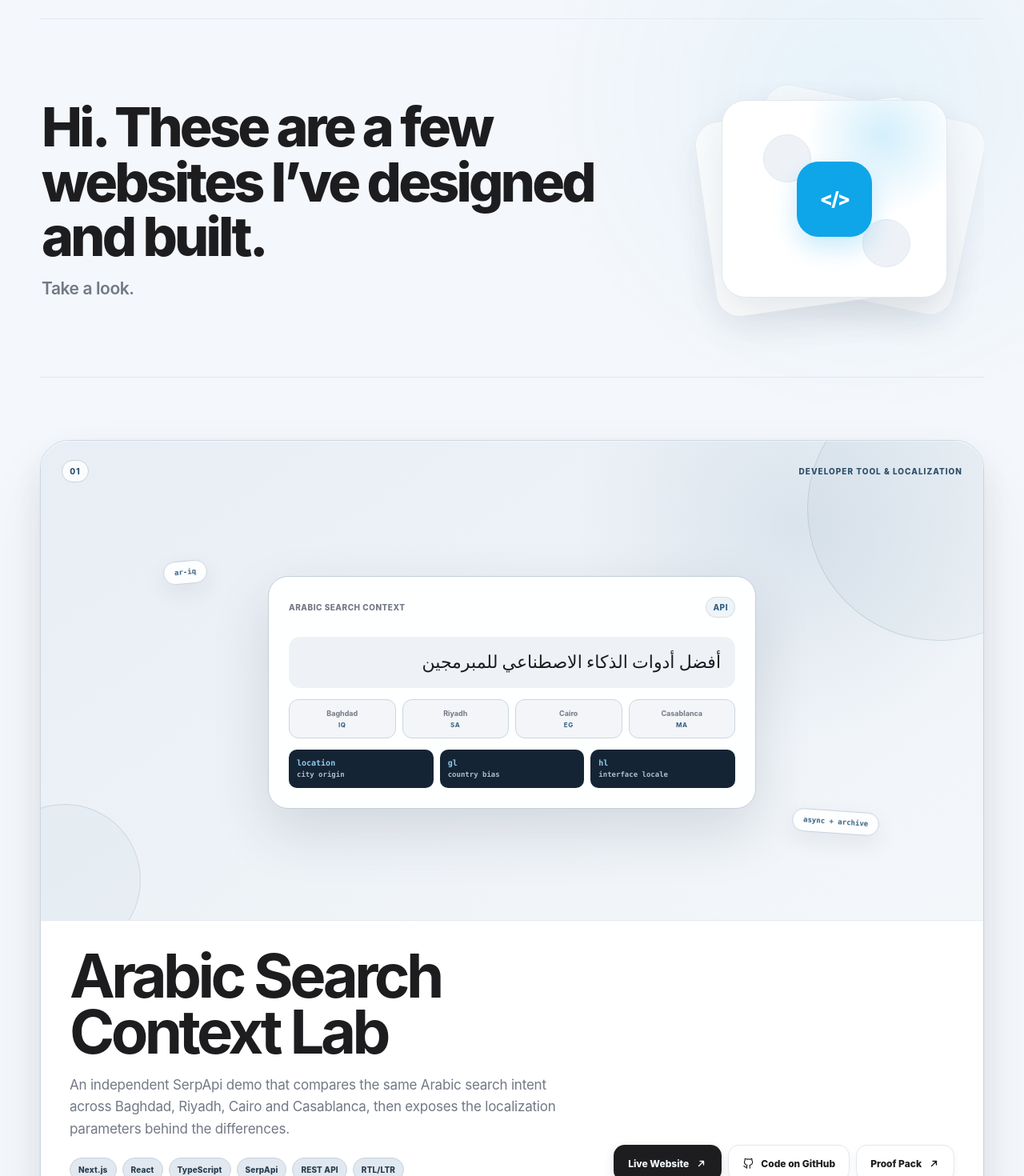
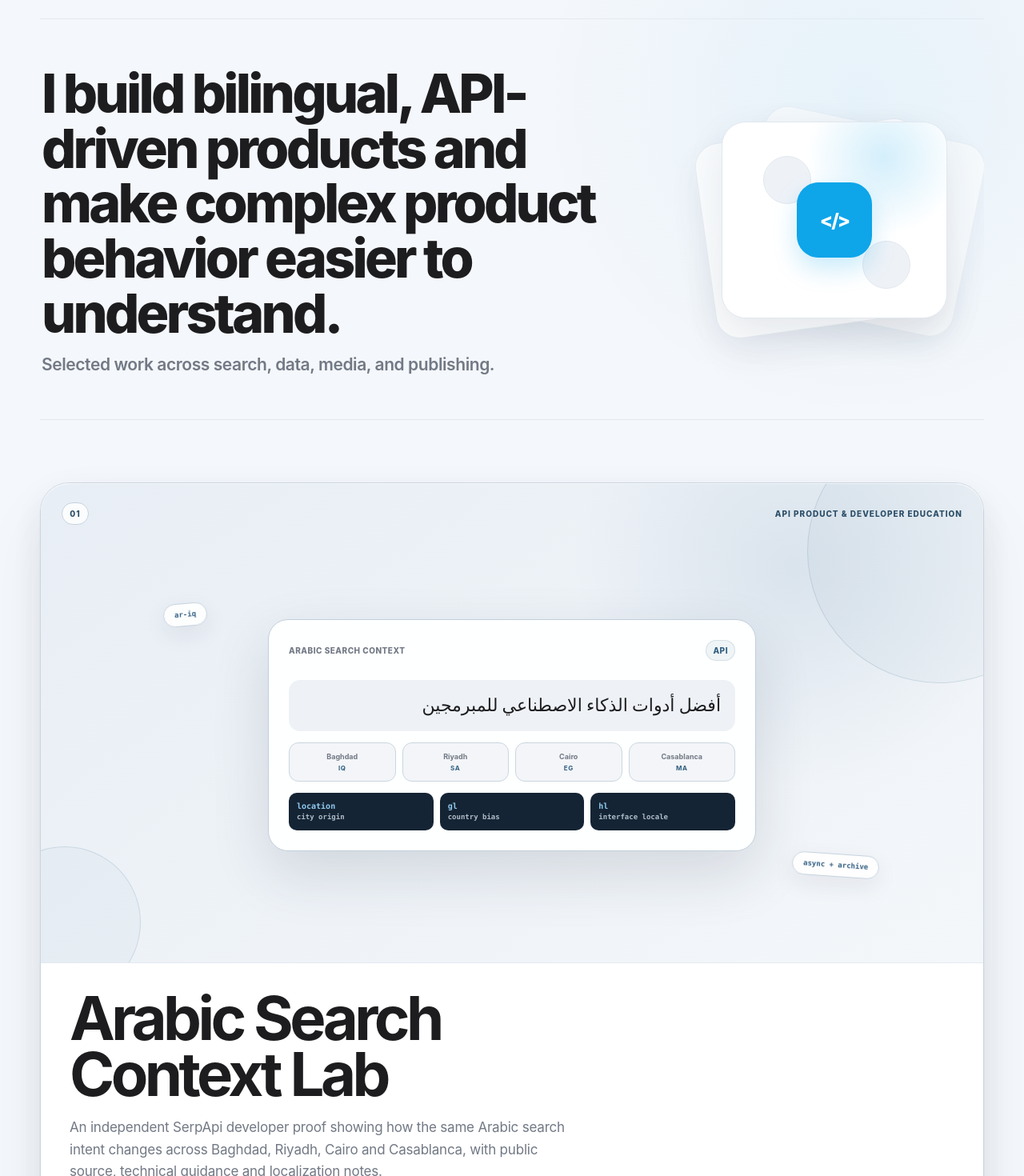
Before and after one commit to yousef-iq1/portfolio, a React (Vite) app: page / in a window 1280 px wide. Shown: the part 60-1530 px from the top of the page at 80% size. Built offline with nearby package versions, Linux system fonts and the light colour scheme.

Commit message:
Sharpen portfolio story for developer advocacy

```diff
--- a/src/App.tsx
+++ b/src/App.tsx
@@ -2,9 +2,9 @@ const projects = [
   {
     id: "serpapi",
     title: "Arabic Search Context Lab",
-    kind: "Developer tool & localization",
+    kind: "API product & developer education",
     description:
-      "An independent SerpApi demo that compares the same Arabic search intent across Baghdad, Riyadh, Cairo and Casablanca, then exposes the localization parameters behind the differences.",
+      "An independent SerpApi developer proof showing how the same Arabic search intent changes across Baghdad, Riyadh, Cairo and Casablanca, with public source, technical guidance and localization notes.",
     tech: ["Next.js", "React", "TypeScript", "SerpApi", "REST API", "RTL/LTR"],
     liveUrl: "https://arabic-search-context-lab-prod.onrender.com",
     sourceUrl: "https://github.com/yousef-iq1/arabic-search-context-lab",
@@ -197,8 +197,8 @@ export default function App() {
 
       <section className="hero" aria-labelledby="hero-title">
         <div className="hero-copy">
-          <h1 id="hero-title">Hi. These are a few websites I’ve designed and built.</h1>
-          <p>Take a look.</p>
+          <h1 id="hero-title">I build bilingual, API-driven products and make complex product behavior easier to understand.</h1>
+          <p>Selected work across search, data, media, and publishing.</p>
         </div>
         <div className="hero-mark" aria-hidden="true">
           <span className="hero-card hero-card-one" />
@@ -236,14 +236,14 @@ export default function App() {
                 <a className="project-live" href={project.liveUrl} target="_blank" rel="noreferrer">
                   Live Website <Arrow />
                 </a>
+                {project.proofUrl ? (
+                  <a className="project-code" href={project.proofUrl} target="_blank" rel="noreferrer">
+                    Proof Pack <Arrow />
+                  </a>
+                ) : null}
                 {project.sourceUrl ? (
                   <a className="project-code" href={project.sourceUrl} target="_blank" rel="noreferrer">
                     <GitHubMark /> Code on GitHub
-                  </a>
-                ) : null}
-                {project.proofUrl ? (
-                  <a className="project-code" href={project.proofUrl} target="_blank" rel="noreferrer">
-                    Proof Pack <Arrow />
                   </a>
                 ) : null}
               </div>
```
